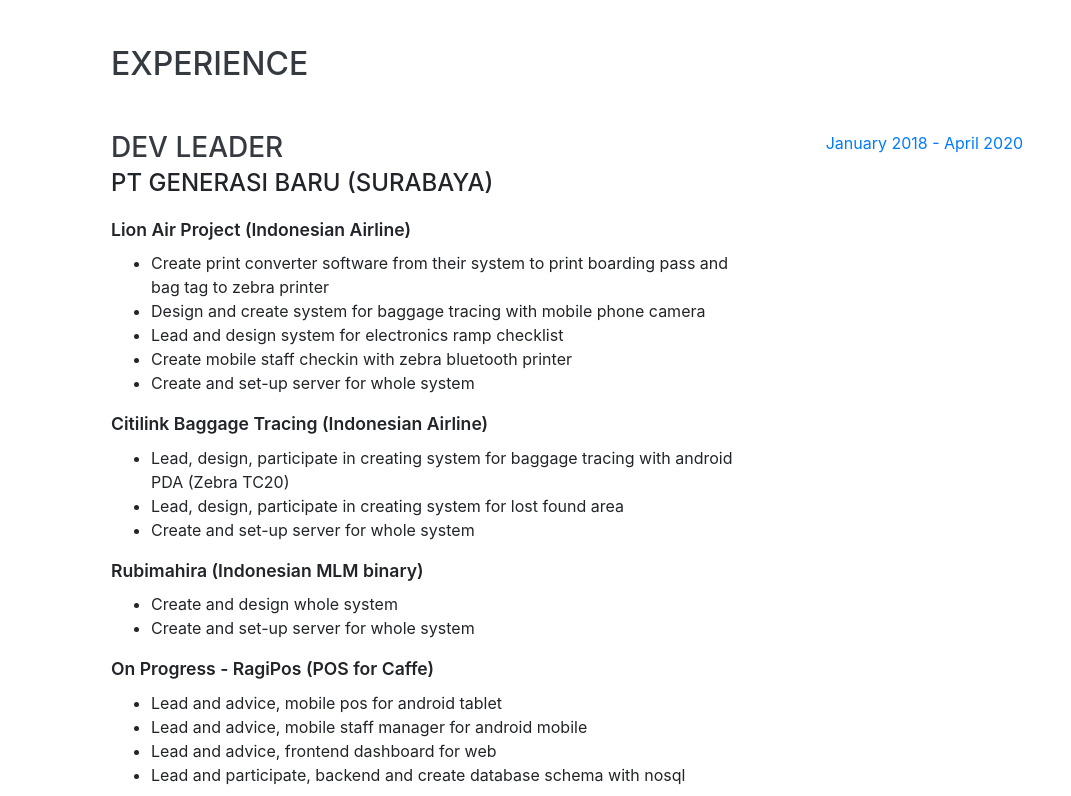
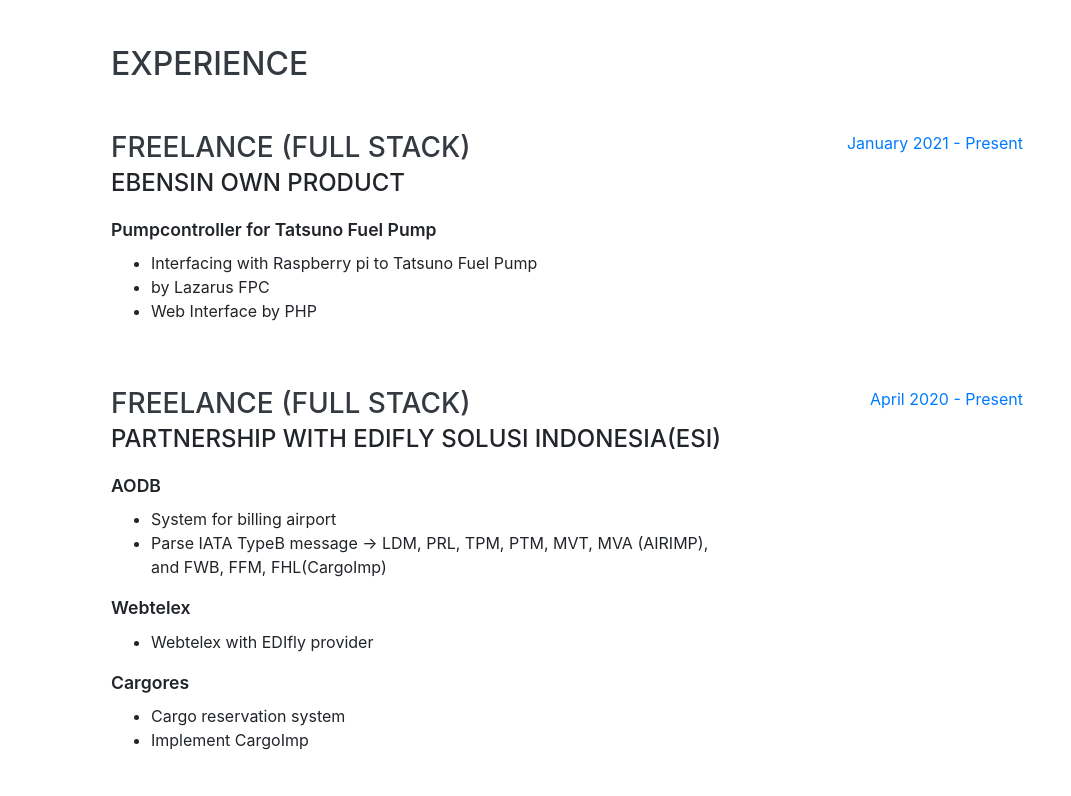
Before and after one commit to hkthea/hkthea.github.io, a website with bundled scripts: page index.html in a window 1280 px wide. Shown: the part 804-1600 px from the top of the page, without its empty margins (209-1280 px from the left). Built offline with nearby package versions, Linux system fonts and the light colour scheme; a web font is replaced by a local one.

Commit message:
update CV

```diff
--- a/index.html
+++ b/index.html
@@ -86,6 +86,46 @@
     <section class="resume-section p-3 p-lg-5 d-flex justify-content-center" id="experience">
       <div class="w-100">
         <h2 class="mb-5">Experience</h2>
+
+        <div class="resume-item d-flex flex-column flex-md-row justify-content-between mb-5">
+          <div class="resume-content">
+            <h3 class="mb-0">Freelance (Full Stack)</h3>
+            <div class="subheading mb-3">EBensin Own Product</div>
+            <div class="subheading-2 mb-2">Pumpcontroller for Tatsuno Fuel Pump</div>
+            <ul class="mb-3">
+              <li>Interfacing with Raspberry pi to Tatsuno Fuel Pump</li>
+              <li>by Lazarus FPC</li>
+              <li>Web Interface by PHP</li>
+            </ul>
+          </div>
+          <div class="resume-date text-md-right">
+            <span class="text-primary">January 2021 - Present</span>
+          </div>
+        </div>
+
+        <div class="resume-item d-flex flex-column flex-md-row justify-content-between mb-5">
+          <div class="resume-content">
+            <h3 class="mb-0">Freelance (Full Stack)</h3>
+            <div class="subheading mb-3">Partnership with EDIFly Solusi Indonesia(ESI)</div>
+            <div class="subheading-2 mb-2">AODB</div>
+            <ul class="mb-3">
+                <li>System for billing airport</li>
+                <li>Parse IATA TypeB message -> LDM, PRL, TPM, PTM, MVT, MVA (AIRIMP), and FWB, FFM, FHL(CargoImp)</li>
+            </ul>
+            <div class="subheading-2 mb-2">Webtelex</div>
+            <ul class="mb-3">
+                <li>Webtelex with EDIfly provider</li>
+            </ul>
+            <div class="subheading-2 mb-2">Cargores</div>
+            <ul class="mb-3">
+                <li>Cargo reservation system</li>
+                <li>Implement CargoImp</li>
+            </ul>
+          </div>
+          <div class="resume-date text-md-right">
+            <span class="text-primary">April 2020 - Present</span>
+          </div>
+        </div>
 
         <div class="resume-item d-flex flex-column flex-md-row justify-content-between mb-5">
           <div class="resume-content">
@@ -282,6 +322,9 @@
             RS232/RS485/RS422 Communication </li>
           <li>
             <i class="fa-li fa fa-check"></i>
+            Web Scrapping, with or without browser (depend on system we want to scrape)</li>
+          <li>
+            <i class="fa-li fa fa-check"></i>
             Good Logic</li>
           <li>
             <i class="fa-li fa fa-check"></i>
```
